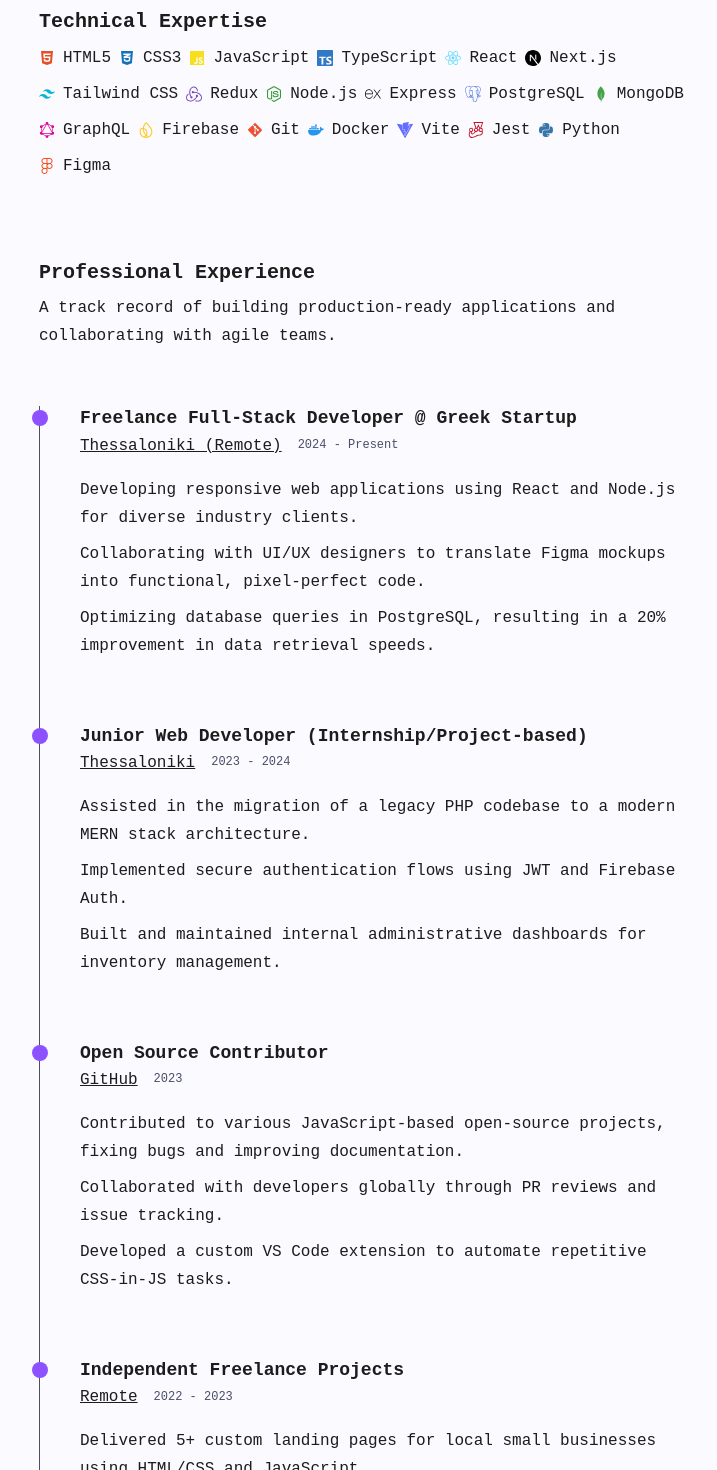
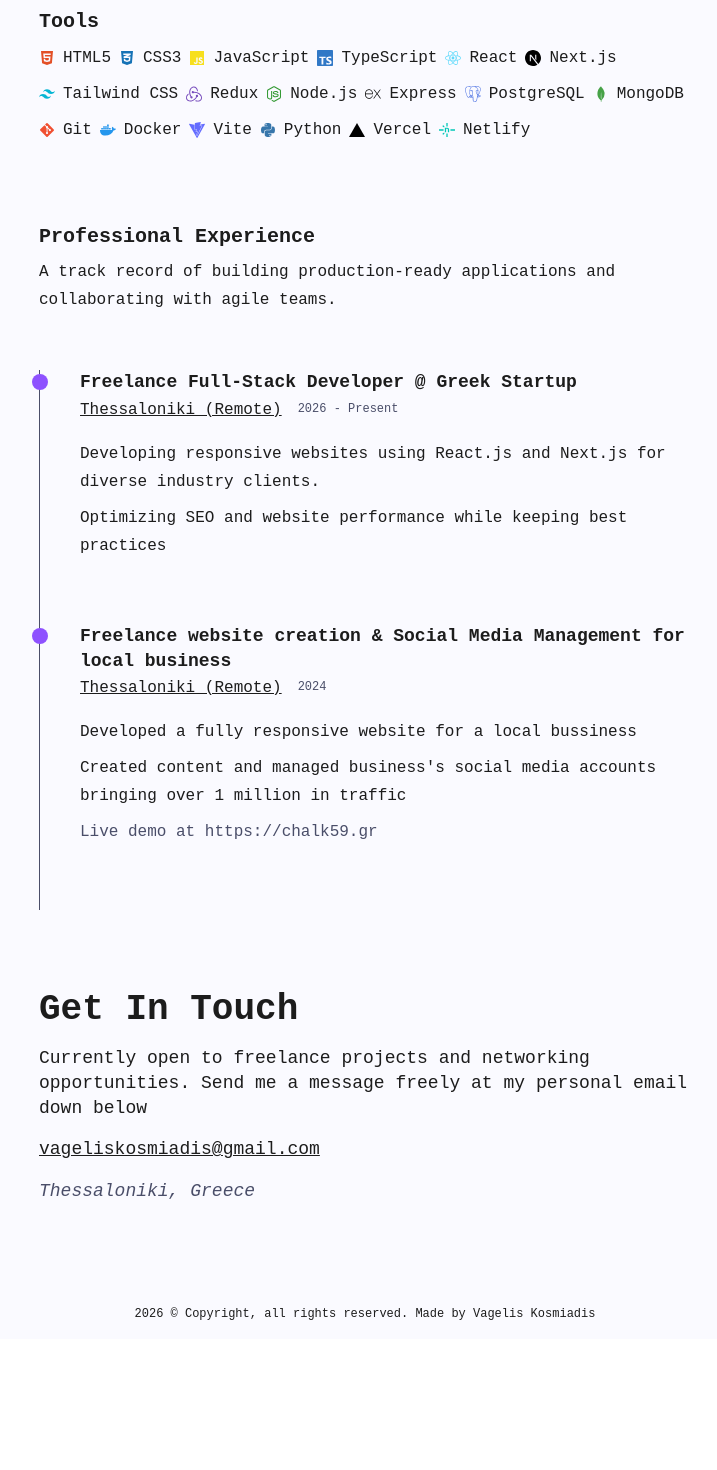
Before and after one commit to kosmiadis/portfolio_2026, a React (Vite) app: page / in a window 1280 px wide. Shown: the part 940-2410 px from the top of the page, without its empty margins (275-992 px from the left). After the commit the page ends 2279 px from the top, so only its background shows below. Built offline with nearby package versions, Linux system fonts and the light colour scheme; a web font is replaced by a local one.

Commit message:
added valid content to data.tsx

```diff
--- a/src/components/layout/header.tsx
+++ b/src/components/layout/header.tsx
@@ -19,7 +19,7 @@
 export default function Header ({ aboutRef, resumeRef, contactRef }: { aboutRef: RefObject<HTMLDivElement | null>, resumeRef: RefObject<HTMLDivElement | null>, contactRef: RefObject<HTMLDivElement | null>}) {
     const { about, resume, contact }  = data.header.navbar.links;
     return <header className="sticky z-99 top-0 bg-bg flex justify-between gap-4 items-center py-4 px-4 lg:px-8">
-        <h2 className="text-foreground font-bold">Vagelis Kosmiadis</h2>
+        <h2 className="text-foreground font-bold hover:cursor-crosshair">Vagelis Kosmiadis</h2>
         <div className="flex items-center gap-4">
             <nav className="flex items-center gap-4">
                 <Button onClick={() => window.scrollTo({ top: aboutRef!.current!.offsetTop - 80, behavior: 'smooth' })} variant="link">{about.text}</Button>
--- a/src/components/work-history.tsx
+++ b/src/components/work-history.tsx
@@ -1,7 +1,7 @@
 import { data, type WorkEntry } from "../data"
 
 function WorkHistoryHighlight ({ workHistoryTimelineHighlight }: {workHistoryTimelineHighlight: WorkEntry} ) {
-    const { work_title, location, period, highlights } = workHistoryTimelineHighlight;
+    const { work_title, location, period, highlights, live_demo } = workHistoryTimelineHighlight;
 
     return <div className="border-l border-accent relative">
         <span className="w-4 h-4 bg-violet-500 absolute rounded-full left-[-8.5px] top-1"></span>
@@ -17,6 +17,8 @@
             <ul className="mt-4 flex flex-col gap-2">
                 {highlights.map(highlight => <li>{highlight}</li>)}
             </ul>
+
+            {live_demo && <p className="text-accent mt-2 hover:underline">Live demo at <a href={live_demo} target="group">{live_demo}</a></p>}
         </div>
     </div>
 }
--- a/src/data.tsx
+++ b/src/data.tsx
@@ -4,7 +4,9 @@
 } from 'react-icons/fa';
 import {
   SiTypescript, SiNextdotjs, SiTailwindcss, SiMongodb, SiPostgresql,
-  SiExpress, SiGraphql, SiFirebase, SiFigma, SiRedux, SiVite, SiJest
+  SiExpress, SiRedux, SiVite,
+  SiNetlify,
+  SiVercel
 } from 'react-icons/si';
 import { FaGithub } from "react-icons/fa";
 import { FaLinkedin } from "react-icons/fa";
@@ -36,6 +38,7 @@
     work_title: string;
     location: string;
     period: string;
+    live_demo?: string;
     highlights: string[];
 }
 
@@ -100,7 +103,7 @@
         // Ένα μικρό context για το CV σου
         content: "Combining academic theory from Aristotle University with practical experience in the industry. Focused on building clean, maintainable code and solving real-world problems.",
         skills: {
-            title: "Technical Expertise",
+            title: "Tools",
             skills_list: [
                 { name: "HTML5", icon: <FaHtml5 color="#E34F26" /> },
                 { name: "CSS3", icon: <FaCss3Alt color="#1572B6" /> },
@@ -114,14 +117,12 @@
                 { name: "Express", icon: <SiExpress color="#000000" /> },
                 { name: "PostgreSQL", icon: <SiPostgresql color="#4169E1" /> },
                 { name: "MongoDB", icon: <SiMongodb color="#47A248" /> },
-                { name: "GraphQL", icon: <SiGraphql color="#E10098" /> },
-                { name: "Firebase", icon: <SiFirebase color="#FFCA28" /> },
                 { name: "Git", icon: <FaGitAlt color="#F05032" /> },
                 { name: "Docker", icon: <FaDocker color="#2496ED" /> },
                 { name: "Vite", icon: <SiVite color="#646CFF" /> },
-                { name: "Jest", icon: <SiJest color="#C21325" /> },
                 { name: "Python", icon: <FaPython color="#3776AB" /> },
-                { name: "Figma", icon: <SiFigma color="#F24E1E" /> }
+                { name: "Vercel", icon: <SiVercel color="#000000" /> },
+                { name: "Netlify", icon: <SiNetlify color="#00C7B7" /> },
             ]
         }
     },
@@ -132,43 +133,23 @@
             {
                 work_title: "Freelance Full-Stack Developer @ Greek Startup",
                 location: "Thessaloniki (Remote)",
-                period: "2024 - Present",
+                period: "2026 - Present",
                 highlights: [
-                    "Developing responsive web applications using React and Node.js for diverse industry clients.",
-                    "Collaborating with UI/UX designers to translate Figma mockups into functional, pixel-perfect code.",
-                    "Optimizing database queries in PostgreSQL, resulting in a 20% improvement in data retrieval speeds."
+                    "Developing responsive websites using React.js and Next.js for diverse industry clients.",
+                    "Optimizing SEO and website performance while keeping best practices"
                 ]
             },
             {
-                work_title: "Junior Web Developer (Internship/Project-based)",
-                location: "Thessaloniki",
-                period: "2023 - 2024",
+                work_title: "Freelance website creation & Social Media Management for local business",
+                live_demo: 'https://chalk59.gr',
+                location: "Thessaloniki (Remote)",
+                period: "2024",
                 highlights: [
-                    "Assisted in the migration of a legacy PHP codebase to a modern MERN stack architecture.",
-                    "Implemented secure authentication flows using JWT and Firebase Auth.",
-                    "Built and maintained internal administrative dashboards for inventory management."
+                    "Developed a fully responsive website for a local bussiness",
+                    "Created content and managed business's social media accounts bringing over 1 million in traffic"
                 ]
             },
-            {
-                work_title: "Open Source Contributor",
-                location: "GitHub",
-                period: "2023",
-                highlights: [
-                    "Contributed to various JavaScript-based open-source projects, fixing bugs and improving documentation.",
-                    "Collaborated with developers globally through PR reviews and issue tracking.",
-                    "Developed a custom VS Code extension to automate repetitive CSS-in-JS tasks."
-                ]
-            },
-            {
-                work_title: "Independent Freelance Projects",
-                location: "Remote",
-                period: "2022 - 2023",
-                highlights: [
-                    "Delivered 5+ custom landing pages for local small businesses using HTML/CSS and JavaScript.",
-                    "Managed full project lifecycles from initial client requirement gathering to deployment and hosting.",
-                    "Ensured 100% client satisfaction by providing post-launch support and performance optimization."
-                ]
-            }
+
         ]
     },
     contact: {
--- a/src/index.css
+++ b/src/index.css
@@ -16,6 +16,7 @@
 
 html {
     scroll-behavior: smooth;
+    cursor: crosshair;
 }
 
 @custom-variant dark (&:where(.dark, .dark *));
```
